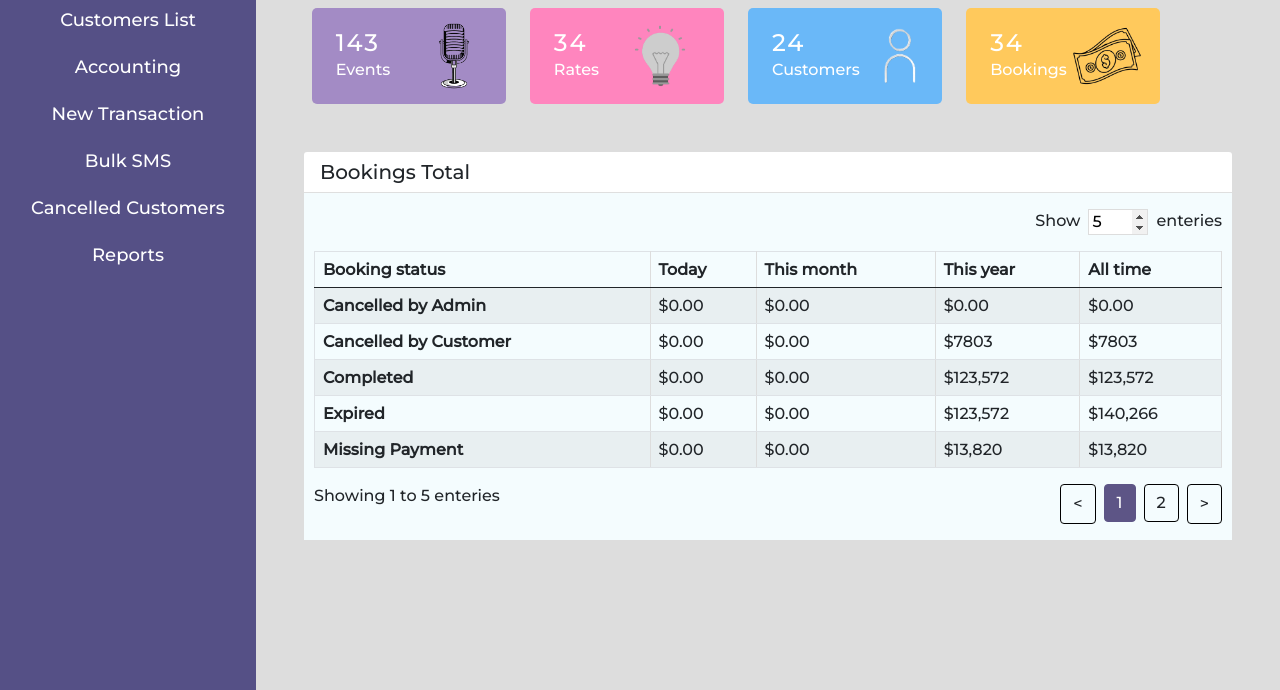
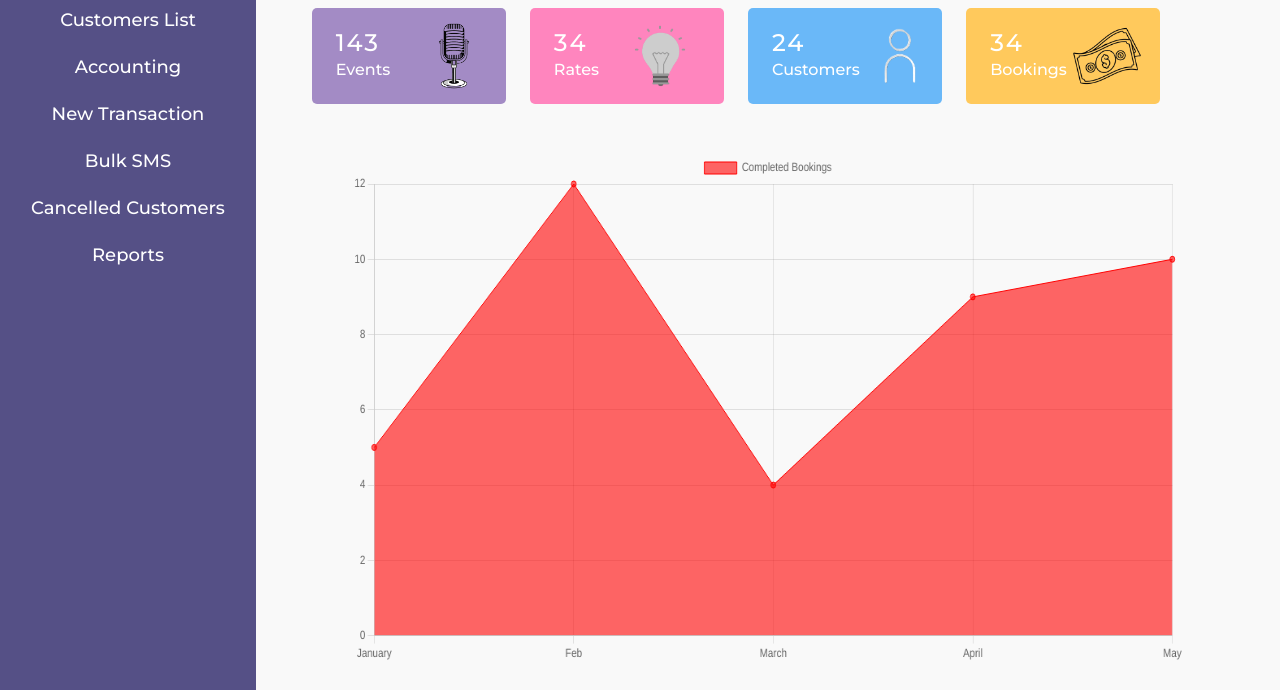
Before and after one commit to saifu19/90Events, a plain HTML site: page index.html in a window 1280 px wide. Both pictures are taken after a click on the item "Home". Shown: the part 110-800 px from the top of the page. Drawn offline with nearby package versions, Linux system fonts and the light colour scheme.

Commit message:
Add files via upload

```diff
--- a/Booking.html
+++ b/Booking.html
@@ -10,7 +10,7 @@
                 <label for="bookings-enteries">enteries</label>
             </div>
 
-            <table id="bookings-total" class="table table-striped table-fix mt-3">
+            <table id="bookings-total" class="table table-fix mt-3">
                 <tbody>
                     <thead>
                         <th>Booking status</th>
@@ -21,49 +21,49 @@
                     </thead>
 
                     <tr>
-                        <td class="fw-bold">Cancelled by Admin</td>
+                        <td>Cancelled by Admin</td>
                         <td>$0.00</td>
                         <td>$0.00</td>
                         <td>$0.00</td>
                         <td>$0.00</td>
                     </tr>
                     <tr>
-                        <td class="fw-bold">Cancelled by Customer</td>
+                        <td>Cancelled by Customer</td>
                         <td>$0.00</td>
                         <td>$0.00</td>
                         <td>$7803</td>
                         <td>$7803</td>
                     </tr>
                     <tr>
-                        <td class="fw-bold">Completed</td>
+                        <td>Completed</td>
                         <td>$0.00</td>
                         <td>$0.00</td>
                         <td>$123,572</td>
                         <td>$123,572</td>
                     </tr>
                     <tr>
-                        <td class="fw-bold">Expired</td>
+                        <td>Expired</td>
                         <td>$0.00</td>
                         <td>$0.00</td>
                         <td>$123,572</td>
                         <td>$140,266</td>
                     </tr>
                     <tr>
-                        <td class="fw-bold">Missing Payment</td>
+                        <td>Missing Payment</td>
                         <td>$0.00</td>
                         <td>$0.00</td>
                         <td>$13,820</td>
                         <td>$13,820</td>
                     </tr>
                     <tr>
-                        <td class="fw-bold">Rejected</td>
+                        <td>Rejected</td>
                         <td>$0.00</td>
                         <td>$0.00</td>
                         <td>$0.00</td>
                         <td>$0.00</td>
                     </tr>
                     <tr>
-                        <td class="fw-bold">Sold out</td>
+                        <td>Sold out</td>
                         <td>$0.00</td>
                         <td>$0.00</td>
                         <td>$0.00</td>
--- a/index.html
+++ b/index.html
@@ -20,6 +20,11 @@
     <style>
         body {
             font-family: 'Montserrat', serif;
+            background-color: #F9F9F9 !important;
+        }
+        canvas {
+            /* height: 500px !important; */
+            width: 65vw !important;
         }
     </style>
     <body>
@@ -133,6 +138,11 @@
 
                 </div>
 
+                <!-- Graph -->
+                <div class="d-flex justify-content-center canvas">
+                    <canvas id="booking-graph" class="graph my-5"></canvas>
+                </div>
+
                 <!-- Table Container -->
                 <div class="table-div p-4"></div>
             </div>
@@ -141,7 +151,42 @@
 
         <script src="https://code.jquery.com/jquery-3.6.1.min.js" integrity="sha256-o88AwQnZB+VDvE9tvIXrMQaPlFFSUTR+nldQm1LuPXQ=" crossorigin="anonymous"></script>
         <script src="https://cdn.jsdelivr.net/npm/bootstrap@5.0.2/dist/js/bootstrap.bundle.min.js" integrity="sha384-MrcW6ZMFYlzcLA8Nl+NtUVF0sA7MsXsP1UyJoMp4YLEuNSfAP+JcXn/tWtIaxVXM" crossorigin="anonymous"></script>
+        <script src="https://cdn.jsdelivr.net/npm/chart.js"></script>
         <script>
+            function chart(d, l, title, bg, border) {
+                const ctx = $(".graph");
+                // Make this dynamic by manipulating labels and data
+                const myChart = new Chart(ctx, {
+                    type: 'line',
+                    data: {
+                        // labels: ['Monday', 'Tuesday', 'Wednesday', 'Thursday', 'Friday', 'Saturday', 'Sunday'],
+                        labels: l,
+                        datasets: [{
+                            label: title,
+                            // data: [12, 19, 2, 5, 2, 19, 12],
+                            data: d,
+                            // backgroundColor: [
+                            //     'rgba(255, 99, 132, 0.2)',
+                            // ],
+                            backgroundColor: bg,
+                            borderColor: border,
+                            // borderColor: [
+                            //     'rgba(255, 99, 132, 1)',
+                            // ],
+                            borderWidth: 1,
+                            fill: true
+                        }]
+                    },
+                    options: {
+                        scales: {
+                            y: {
+                                beginAtZero: true
+                            }
+                        }
+                    }
+                });
+            }
+
             document.addEventListener('contextmenu', event => event.preventDefault());
             document.onkeydown = function(e) {
                 if (e.ctrlKey &&
@@ -166,6 +211,15 @@
             });
 
             $(document).ready(function() {
+
+                // Connect data and labels to database to make graphs dynamic
+                data = [12, 19, 2, 5, 2, 19, 12];
+                labels = ['Monday', 'Tuesday', 'Wednesday', 'Thursday', 'Friday', 'Saturday', 'Sunday'];
+                title = 'Completed Bookings';
+                backgroundColor = ['rgba(24, 142, 247, 0.6)'];
+                borderColor = ['rgba(24, 142, 247, 1)'];
+
+                chart(data, labels, title, backgroundColor, borderColor);
                 table = "Booking.html";
                 $(".table-div").load(table, function() {
                     fixRows($(this).children().find(".table-fix").attr("id"));
@@ -174,6 +228,22 @@
             })
 
             $(".side-link").on('click', function() {
+                // Use page name with if else to render data from database
+                $(".graph").remove();
+                var page = $(this).children().html();
+                if(page.indexOf("Bulk SMS") != 0 && page.indexOf("New Transaction") != 0) {
+                    if(page.indexOf("Home") == 0) {
+                        page = "Completed Bookings";
+                    }
+                    $(".canvas").append('<canvas id="booking-graph" class="graph my-5"></canvas>');
+                    data = [5, 12, 4, 9, 10];
+                    labels = ['January', 'Feb', 'March', 'April', 'May'];
+                    title = page;
+                    backgroundColor = 'rgba(255, 0, 0, 0.6)';
+                    borderColor = 'rgba(255, 0, 0, 1)';
+                    chart(data, labels, title, backgroundColor, borderColor);
+                }
+
                 var table = $(this).children(".link-button").attr("data");
                 $(".table-div").load(table, function() {
                     fixRows($(this).children().find(".table-fix").attr("id"));
@@ -183,6 +253,7 @@
                     $(this).removeClass("active");
                 })
                 $(this).addClass("active");
+                return false;
             })
 
             function bindButtons(id) {
@@ -235,12 +306,6 @@
                 }
             }
 
-            $(document).ready(function(){
-                $('.table-fix').each(function() {
-                    fixRows($(this).attr('id'));
-                })
-            });
-
             function enteries(element) {
                 var id = element.attr("data");
                 var rowsShown = element.val();
--- a/styles.css
+++ b/styles.css
@@ -58,7 +58,9 @@ body {
     /* background-color: blue !important; */
 }
 .card-header {
-    background-color: white;
+    background-color: white !important;
+    padding: 10px;
+    border-bottom: none !important;
 }
 .cards-2 {
     filter: grayscale(100%);
@@ -93,12 +95,8 @@ body {
     border: 1px solid rgba(221, 221, 221, 0.5);
     /* padding: 10px; */
 }
-.custom-card-header {
-    padding: 10px;
-    border-bottom: 1px solid rgba(221, 221, 221, 0.8);
-}
 .custom-card-body {
-    background-color: #f4fcfe;
+    background-color: white;
     padding: 10px;
 }
 .enteries {
@@ -113,11 +111,21 @@ body {
 .enteries::-webkit-inner-spin-button, .enteries::-webkit-outer-spin-button {
     opacity: 1;
 }
-table {
+/* table {
     border: 1px solid #ddd;
 }
 table td, table th {
     border-right: 1px solid #ddd;
+} */
+thead {
+    border: none !important;
+    background-color: #F8FAFF !important;
+    font-weight: normal !important;
+}
+table * {
+    border-bottom: none !important;
+    padding-top: 20px !important;
+    padding-bottom: 20px !important;
 }
 table tbody tr td {
     white-space: normal;
```
Also changed, not shown: Accounting.html (+1 -1 lines), Cancelled Customer.html (+1 -1 lines), Customers List.html (+1 -1 lines), Reports.html (+2 -2 lines), Bulk SMS.html (line endings or trailing spaces), New Transaction.html (line endings or trailing spaces). Lines whose indentation alone changed are shown as unchanged.
